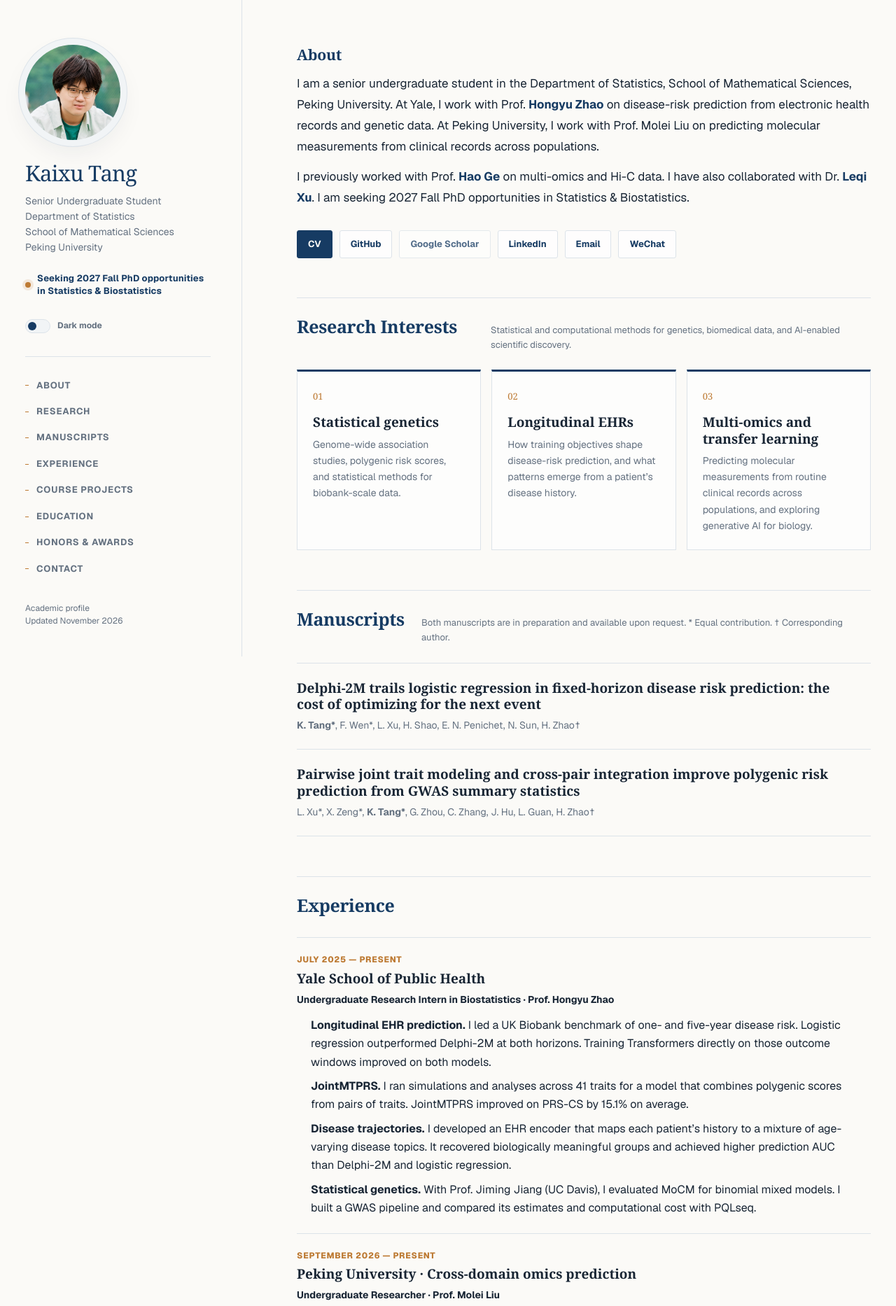
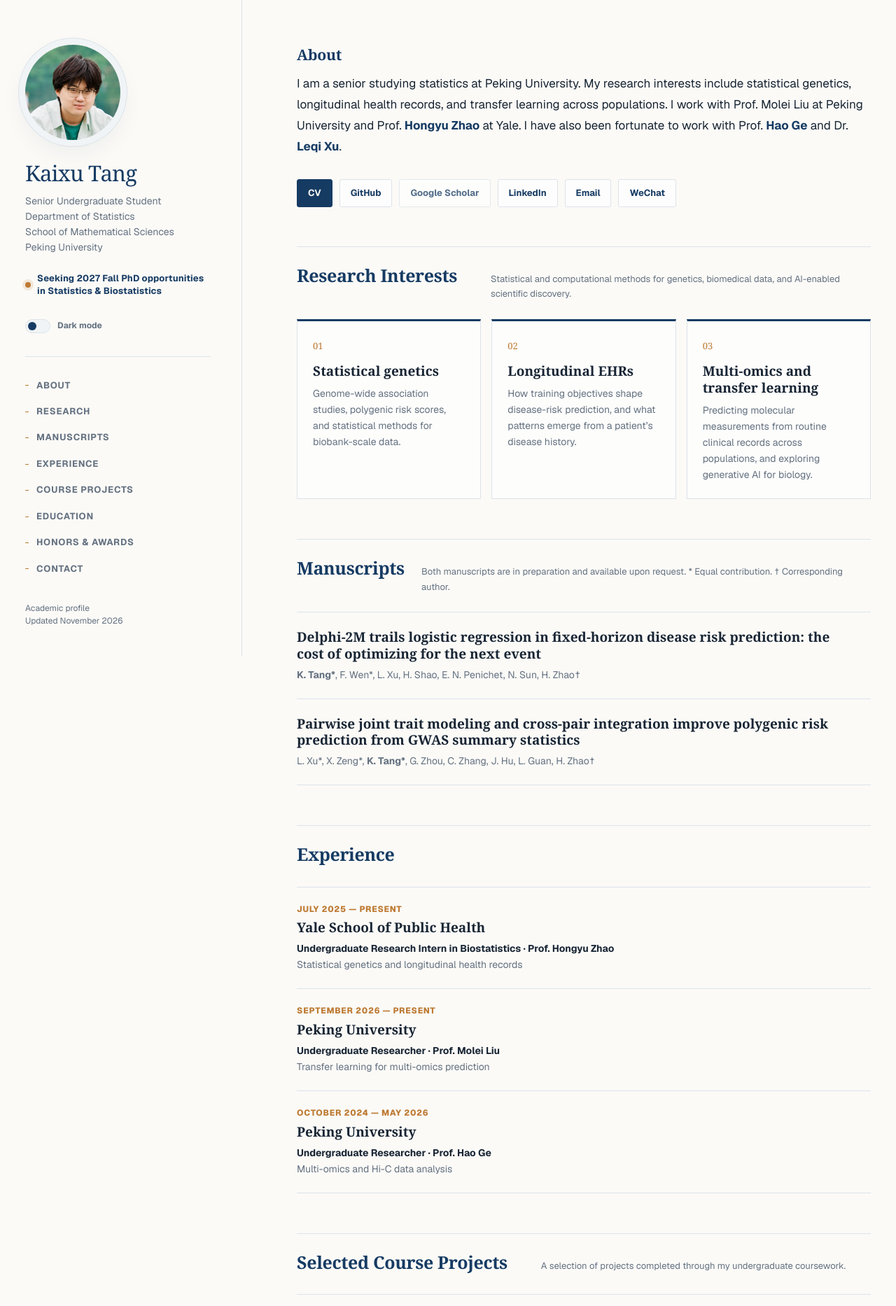
Before and after one commit to KaixuTang/KaixuTang.github.io, a Next.js app: page / in a window 1280 px wide. Shown: the top 1866 px of the page at 70% size. Built offline with nearby package versions, Linux system fonts and the light colour scheme.

Commit message:
Shorten the introduction and research experience entries

```diff
--- a/app/globals.css
+++ b/app/globals.css
@@ -278,19 +278,6 @@ main {
 
 .intro p {
   margin: 0;
-}
-
-.intro p + p {
-  margin-top: 0.75em;
-}
-
-.research-details {
-  margin: 0.75rem 0 0;
-  padding-left: 1.25rem;
-}
-
-.research-details li + li {
-  margin-top: 0.5rem;
 }
 
 .intro a {
--- a/app/page.tsx
+++ b/app/page.tsx
@@ -157,17 +157,12 @@ export default function Home() {
           <p className="eyebrow">About</p>
           <div className="intro">
             <p>
-              I am a senior undergraduate student in the Department of
-              Statistics, School of Mathematical Sciences, Peking University.
-              At Yale, I work with Prof. <a href="https://zhaocenter.org/" target="_blank" rel="noreferrer">Hongyu Zhao</a> on
-              disease-risk prediction from electronic health records and genetic data.
-              At Peking University, I work with Prof. Molei Liu on predicting molecular
-              measurements from clinical records across populations.
-            </p>
-            <p>
-              I previously worked with Prof. <a href="http://faculty.bicmr.pku.edu.cn/~gehao/" target="_blank" rel="noreferrer">Hao Ge</a> on
-              multi-omics and Hi-C data. I have also collaborated with Dr. <a href="https://profiles.stanford.edu/leqi-xu" target="_blank" rel="noreferrer">Leqi Xu</a>.
-              I am seeking 2027 Fall PhD opportunities in Statistics &amp; Biostatistics.
+              I am a senior studying statistics at Peking University. My research
+              interests include statistical genetics, longitudinal health records,
+              and transfer learning across populations. I work with Prof. Molei Liu
+              at Peking University and Prof. <a href="https://zhaocenter.org/" target="_blank" rel="noreferrer">Hongyu Zhao</a> at Yale.
+              I have also been fortunate to work with Prof. <a href="http://faculty.bicmr.pku.edu.cn/~gehao/" target="_blank" rel="noreferrer">Hao Ge</a> and
+              Dr. <a href="https://profiles.stanford.edu/leqi-xu" target="_blank" rel="noreferrer">Leqi Xu</a>.
             </p>
           </div>
 
@@ -257,31 +252,23 @@ export default function Home() {
                 <p className="profile-period">July 2025 — present</p>
                 <h3>Yale School of Public Health</h3>
                 <p className="profile-organization">Undergraduate Research Intern in Biostatistics · Prof. Hongyu Zhao</p>
-                <ul className="research-details">
-                  <li><strong>Longitudinal EHR prediction.</strong> I led a UK Biobank benchmark of one- and five-year disease risk. Logistic regression outperformed Delphi-2M at both horizons. Training Transformers directly on those outcome windows improved on both models.</li>
-                  <li><strong>JointMTPRS.</strong> I ran simulations and analyses across 41 traits for a model that combines polygenic scores from pairs of traits. JointMTPRS improved on PRS-CS by 15.1% on average.</li>
-                  <li><strong>Disease trajectories.</strong> I developed an EHR encoder that maps each patient’s history to a mixture of age-varying disease topics. It recovered biologically meaningful groups and achieved higher prediction AUC than Delphi-2M and logistic regression.</li>
-                  <li><strong>Statistical genetics.</strong> With Prof. Jiming Jiang (UC Davis), I evaluated MoCM for binomial mixed models. I built a GWAS pipeline and compared its estimates and computational cost with PQLseq.</li>
-                </ul>
+                <p>Statistical genetics and longitudinal health records</p>
               </div>
             </article>
             <article className="profile-item">
               <div>
                 <p className="profile-period">September 2026 — present</p>
-                <h3>Peking University · Cross-domain omics prediction</h3>
+                <h3>Peking University</h3>
                 <p className="profile-organization">Undergraduate Researcher · Prof. Molei Liu</p>
-                <p>I study how a cohort with paired clinical records and omics can inform predictions for patients with clinical records alone. I am developing a model of the physiology shared across populations and have run preliminary cross-ancestry experiments using Olink proteomics.</p>
+                <p>Transfer learning for multi-omics prediction</p>
               </div>
             </article>
             <article className="profile-item">
               <div>
                 <p className="profile-period">October 2024 — May 2026</p>
-                <h3>Peking University · Multi-omics and Hi-C</h3>
+                <h3>Peking University</h3>
                 <p className="profile-organization">Undergraduate Researcher · Prof. Hao Ge</p>
-                <ul className="research-details">
-                  <li>Built classifiers to distinguish pancreatic ductal adenocarcinoma from pancreatitis and studied how to handle molecular measurements missing across hospitals.</li>
-                  <li>Adapted tree-counting tests for correlated graphs to compare Hi-C contact maps. A sliding-window version localized simulated differences in pseudo-bulk maps with ROC AUC of about 0.90.</li>
-                </ul>
+                <p>Multi-omics and Hi-C data analysis</p>
               </div>
             </article>
           </div>
```
Also changed, not shown: 1 other file (tests, documents, lock files or other folders).
